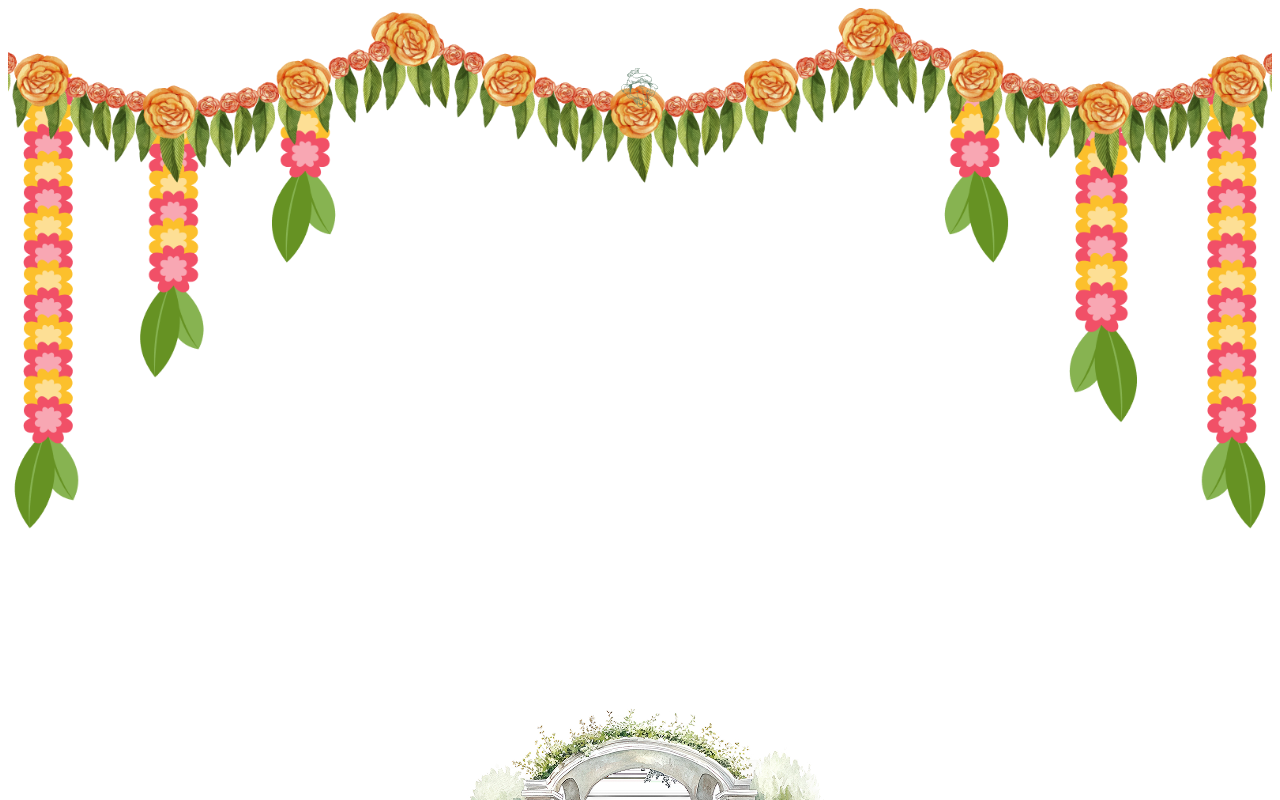
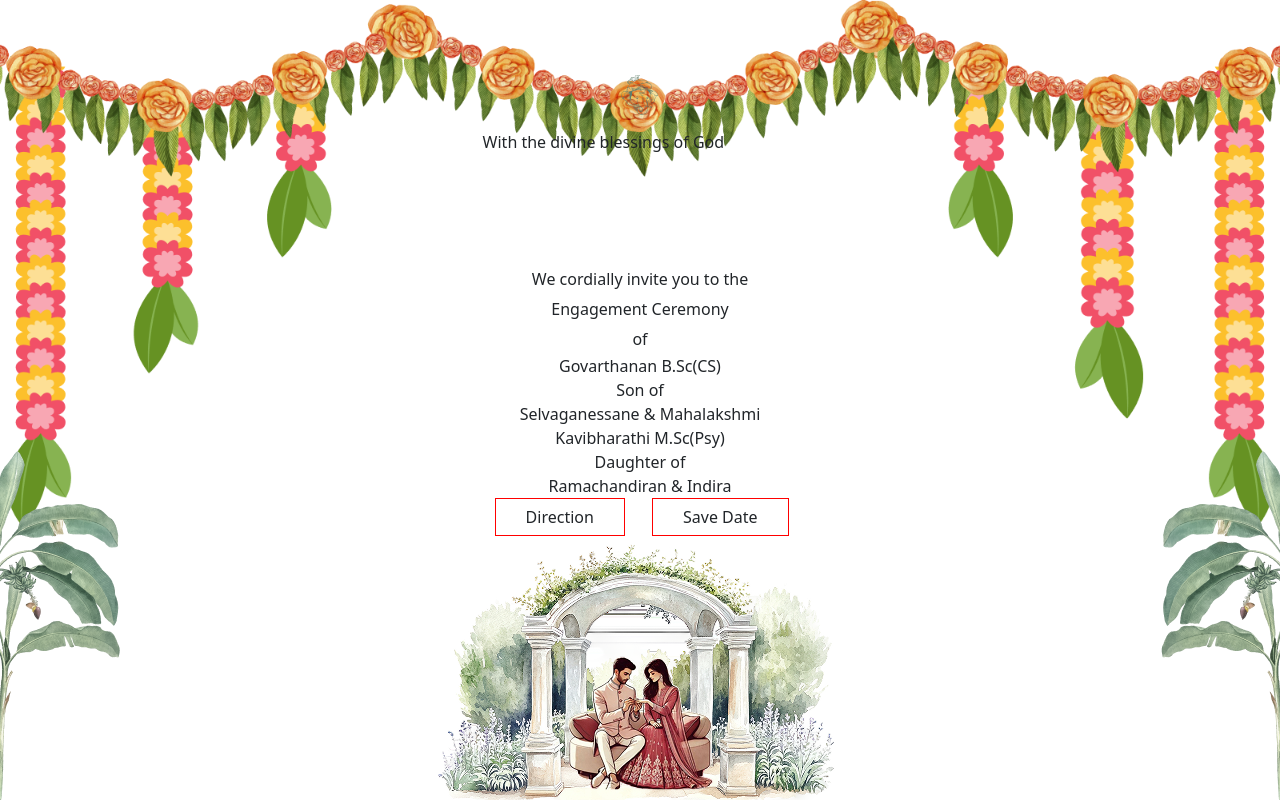
Before and after one commit to Govarthananofficial/Govarthanan-Kavibharathi-Enagement, an Angular app: page / in a window 1280 px wide. Shown: the top 800 px of the page. Built offline with nearby package versions, Linux system fonts and the light colour scheme.

Commit message:
textupdate

```diff
--- a/angular.json
+++ b/angular.json
@@ -25,9 +25,12 @@
               "src/assets"
             ],
             "styles": [
-              "src/styles.css"
+              "src/styles.css",
+              "node_modules/bootstrap/dist/css/bootstrap.min.css"
             ],
-            "scripts": []
+            "scripts": [
+              "node_modules/bootstrap/dist/js/bootstrap.bundle.min.js"
+            ]
           },
           "configurations": {
             "production": {
--- a/src/app/core/home/home.component.css
+++ b/src/app/core/home/home.component.css
@@ -1,5 +1,5 @@
 .engagement-home {
-  height: 120dvh;
+  height: 100dvh;
   background-image: url('../../../assets/images/thoranai.png');
   background-repeat: no-repeat;
   background-position: top center;
@@ -24,10 +24,57 @@
 
 .vinayagar-pic{
   position: absolute;
-  top: 60px;
+  top: 75px;
 }
-
+.top_1{
+  position: absolute;
+  top: 130px;
+}
 .bot{
   position: absolute;
   bottom: 0px;
 }
+
+.left{
+  position: absolute;
+  bottom: 0px;
+  left: -3px;
+}
+
+.right{
+  position: absolute;
+  bottom: 0px;
+  right: -3px;
+}
+
+*{
+  margin: 0px !important;
+}
+
+.welcome{
+  text-align: center;
+  line-height: 30px;
+}
+
+.names p{
+  text-align: center;
+}
+
+.next p{
+  text-align: center;
+}
+
+.father p{
+  text-align: center;
+}
+
+
+.dir{
+  border: 1px solid red;
+  text-align: center;
+  padding: 6px 30px;
+}
+
+.dir p{
+  white-space: nowrap;
+}
--- a/src/app/core/home/home.component.html
+++ b/src/app/core/home/home.component.html
@@ -1,14 +1,70 @@
 <section class="container-fluid engagement-home">
-  <div class="row">
-    <div class="col-12 hero-center">
+  <div class="row" style="padding: 0px;">
+    <div class="col-12 hero-center" style="padding: 0px;">
       <img
         src="assets/images/vinayagar.svg"
         alt="Vinayagar"
         class="img-fluid vinayagar-pic"
       />
+      <div class="">
+      <div class="top_1">
+        <p>With the divine blessings of God</p>
+      </div>
+
+      <div class="welcome">
+        <p>We cordially invite you to the <span><br>Engagement Ceremony</span><span><br> of</span></p>
+      </div>
+      <div class="">
+      <div class="names">
+        <p>Govarthanan <span>B.Sc(CS)</span></p>
+      </div>
+      <div class="next">
+        <p>Son of</p>
+      </div>
+      <div class="father">
+        <p>Selvaganessane & Mahalakshmi</p>
+      </div>
+      </div>
+
+      <div class="">
+      <div class="names">
+        <p>Kavibharathi  <span>M.Sc(Psy)</span></p>
+      </div>
+      <div class="next">
+        <p>Daughter of</p>
+      </div>
+      <div class="father">
+        <p>Ramachandiran & Indira</p>
+      </div>
+
+      </div>
+
+
+      <div class="row d-flex justify-content-between align-items-center mt-5">
+        <div class="col-6 d-flex justify-content-between align-items-center mt-5">
+          <div class="dir">
+            <p>Direction</p>
+          </div>
+        </div>
+
+        <div class="col-6 d-flex justify-content-between align-items-center mt-5">
+          <div class="dir">
+            <p>Save Date</p>
+          </div>
+        </div>
+
+      </div>
+
+      </div>
     </div>
   </div>
   <div class="bot">
     <img src="assets/images/bot.png" class="img-fluid">
   </div>
+  <div class="left">
+    <img src="assets/images/left.png" class="img-fluid">
+  </div>
+  <div class="right">
+    <img src="assets/images/right.png" class="img-fluid">
+  </div>
 </section>
--- a/src/index.html
+++ b/src/index.html
@@ -65,7 +65,7 @@
       content="Govarthanan and Kavibharathi engagement invitation"
     />
   </head>
-  <body>
+  <body style="margin: 0px !important;">
     <app-root></app-root>
   </body>
 </html>
```
Also changed, not shown: src/assets/images/left.png (added), src/assets/images/right.png (added).
